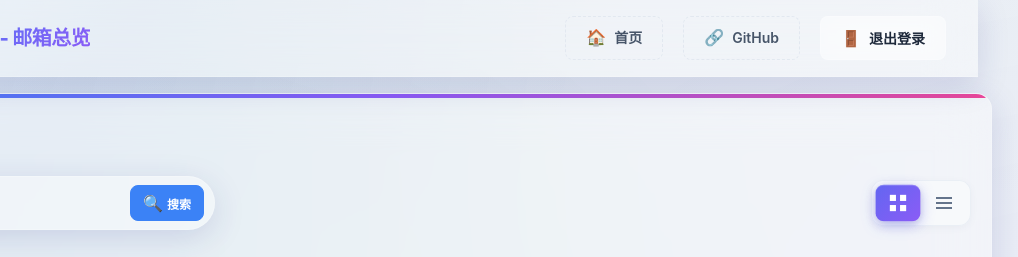
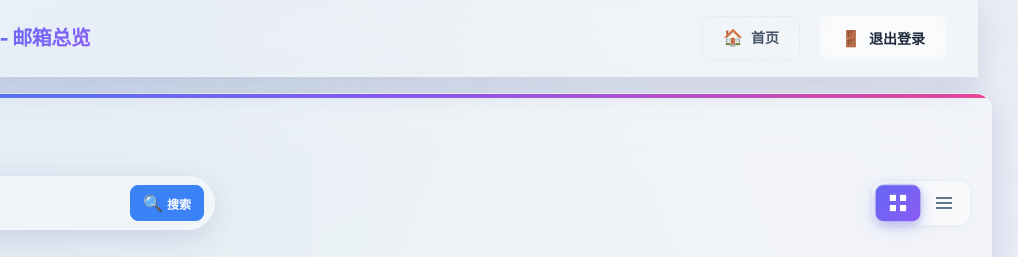
Before and after one commit to zjm18023/mailfree, a plain HTML site: page public/html/mailboxes.html in a window 1280 px wide. Shown: the top 257 px of the page, 262-1280 px from the left. Drawn offline with Linux system fonts and the light colour scheme; no server answers.

Commit message:
Update mailboxes.html

```diff
--- a/public/html/mailboxes.html
+++ b/public/html/mailboxes.html
@@ -26,10 +26,6 @@
       <div class="nav-actions">
         <div style="margin-right:auto"></div>
         <a class="btn btn-ghost" href="/" title="返回首页"><span class="btn-icon">🏠</span><span class="btn-text">首页</span></a>
-        <a id="repo" class="btn btn-ghost" href="https://github.com/idinging/freemail" target="_blank" rel="noopener noreferrer" title="GitHub 开源仓库">
-          <span class="btn-icon">🔗</span>
-          <span class="btn-text">GitHub</span>
-        </a>
         <button id="logout" class="btn btn-secondary" title="退出登录"><span class="btn-icon">🚪</span><span class="btn-text">退出登录</span></button>
       </div>
     </div>
```
